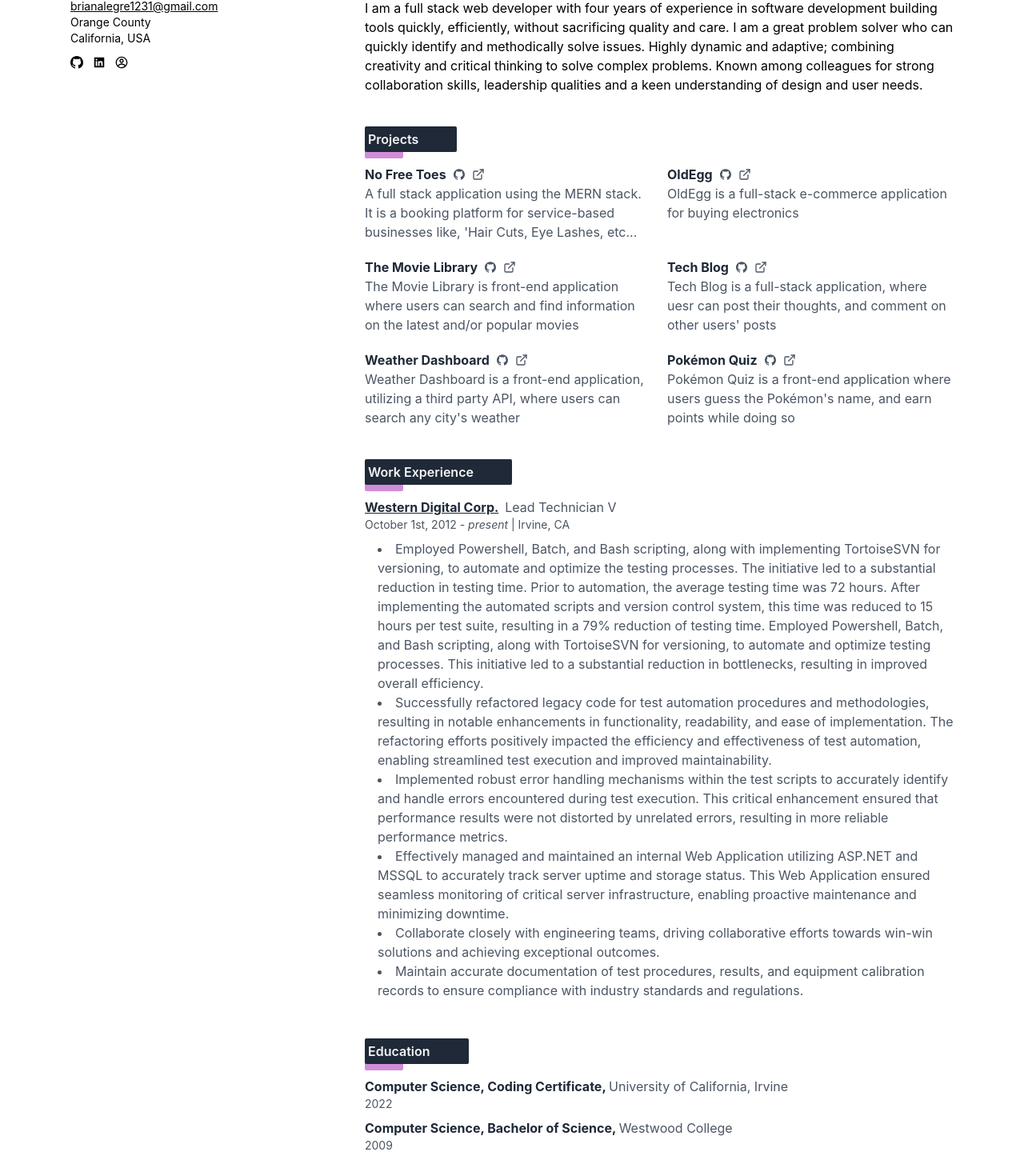
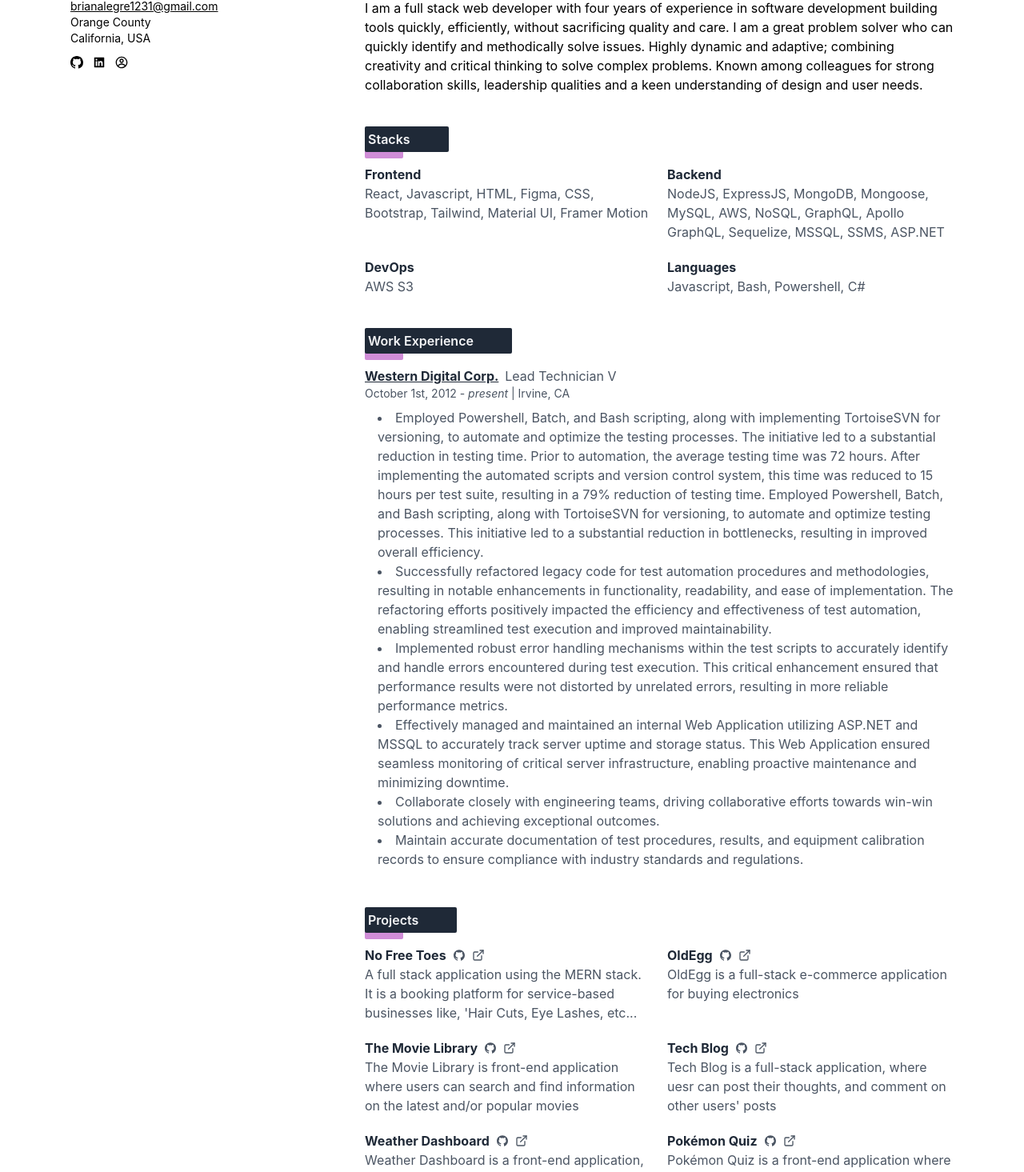
Before and after one commit to brianalegre/Resume, a React (Create React App) app: page / in a window 1280 px wide. Shown: the part 114-1579 px from the top of the page at 80% size. Built offline with nearby package versions, Linux system fonts and the light colour scheme.

Commit message:
Changed placements of items

```diff
--- a/src/App.js
+++ b/src/App.js
@@ -23,10 +23,10 @@
           <div className="lg:col-span-8 col-span-12 w-full h-full">
             <div className="flex flex-col space-y-6">
               <AboutMe />
+              <Stacks resumeData={resumeData} />
+              <WorkExp resumeData={resumeData} />
               <Projects resumeData={resumeData} />
-              <WorkExp resumeData={resumeData} />
               <Education resumeData={resumeData} />
-              <Stacks resumeData={resumeData} />
             </div>
           </div>
         </div>
```
Also changed, not shown: 7 other files (tests, documents, lock files or other folders).
